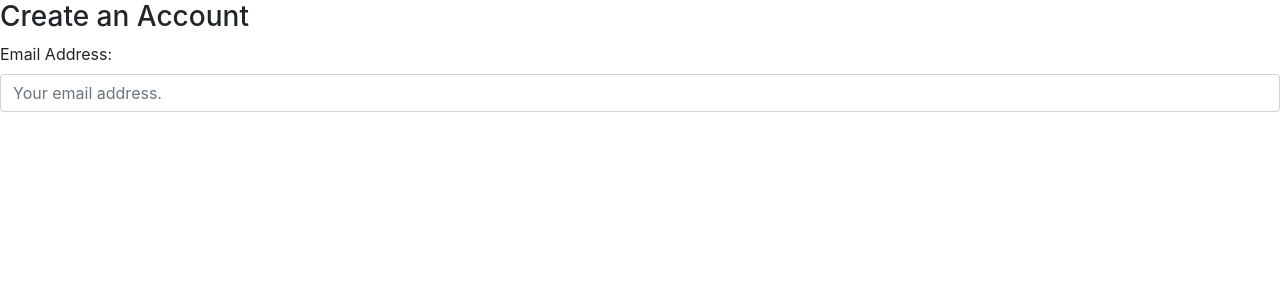
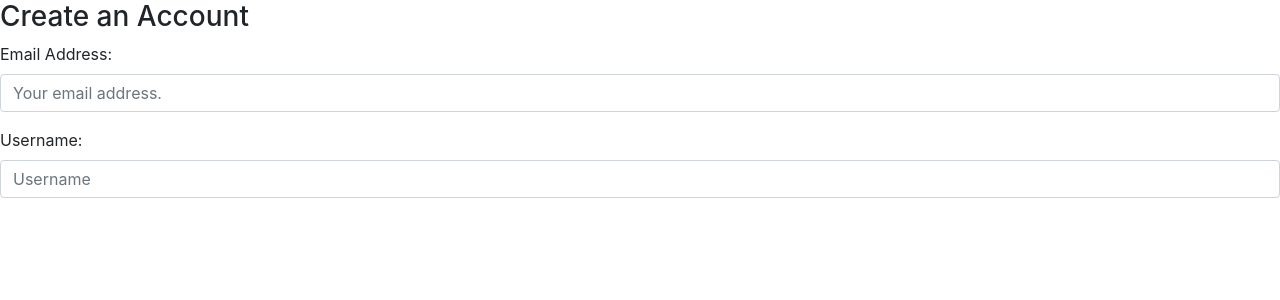
Before and after one commit to scampcoder/project1-cs50, a Flask app: template templates/signup.html in a window 1280 px wide. Shown: the top 300 px of the page. Run offline with Flask 2, Linux system fonts and the light colour scheme; the template is opened without the code that fills it, so the values that code supplies are empty; some libraries are stand-ins or nearby versions.

Commit message:
Add username input

```diff
--- a/templates/signup.html
+++ b/templates/signup.html
@@ -9,6 +9,10 @@
     <label for="emailinput">Email Address:</label>
     <input type="email" class="form-control" id="email" placeholder="Your email address.">
   </div>
+  <div class="form-group">
+    <label for="username">Username:</label>
+    <input type="text" class="form-control" placeholder="Username">
+  </div>
 </form>
 
 {% endblock %}
```
